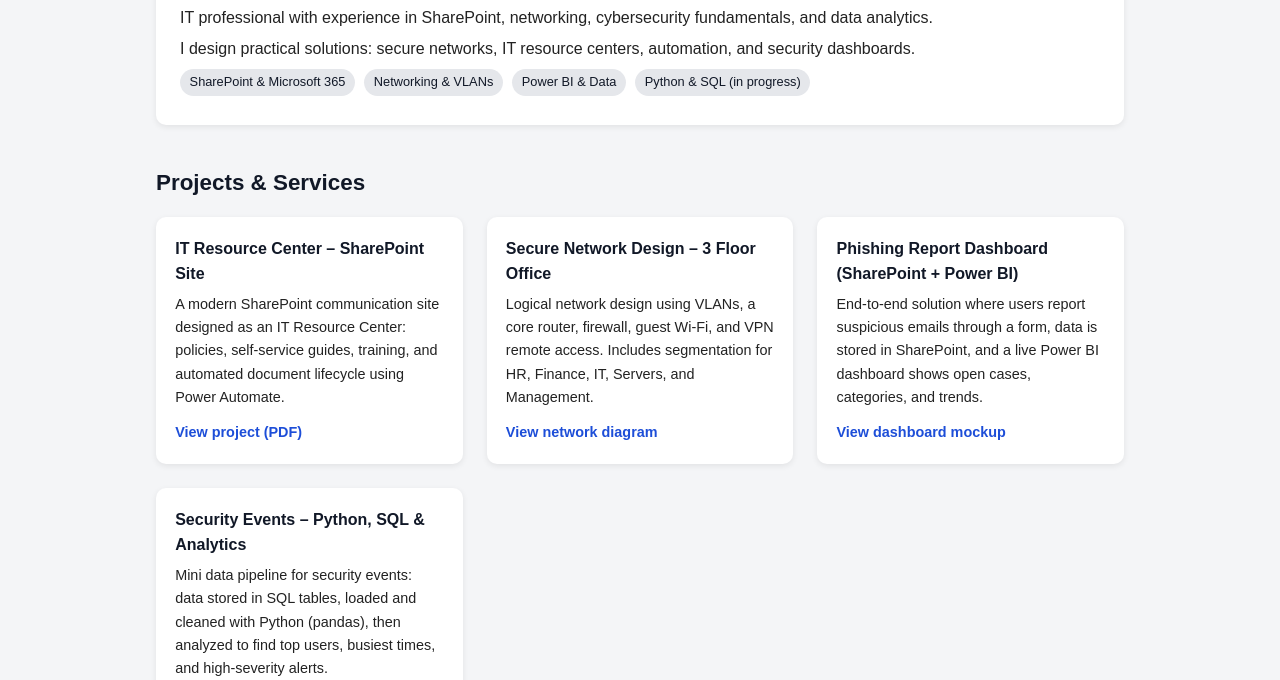
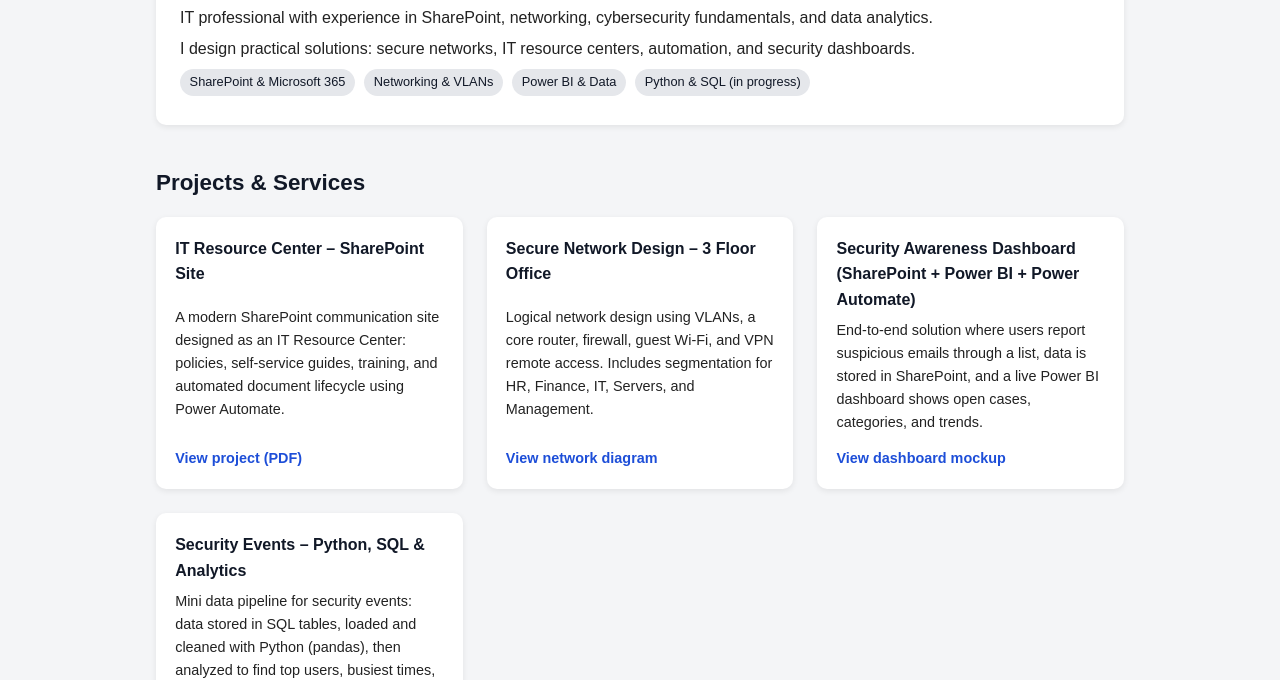
Before and after one commit to nmousa-netizen/nahin-portfolio, a plain HTML site: page index.html in a window 1280 px wide. Shown: the part 420-1100 px from the top of the page. Drawn offline with Linux system fonts and the light colour scheme.

Commit message:
Revise project section and add new dashboard project
Updated project details and added a new project for security awareness dashboard.

```diff
--- a/index.html
+++ b/index.html
@@ -163,9 +163,9 @@
 
     <!-- 3. Live phishing/suspicious email dashboard -->
     <article class="project-card">
-      <h4>Phishing Report Dashboard (SharePoint + Power BI)</h4>
+      <h4>Security Awareness Dashboard (SharePoint + Power BI + Power Automate)</h4>
       <p>
-        End-to-end solution where users report suspicious emails through a form,
+        End-to-end solution where users report suspicious emails through a list,
         data is stored in SharePoint, and a live Power BI dashboard shows open
         cases, categories, and trends.
       </p>
```
